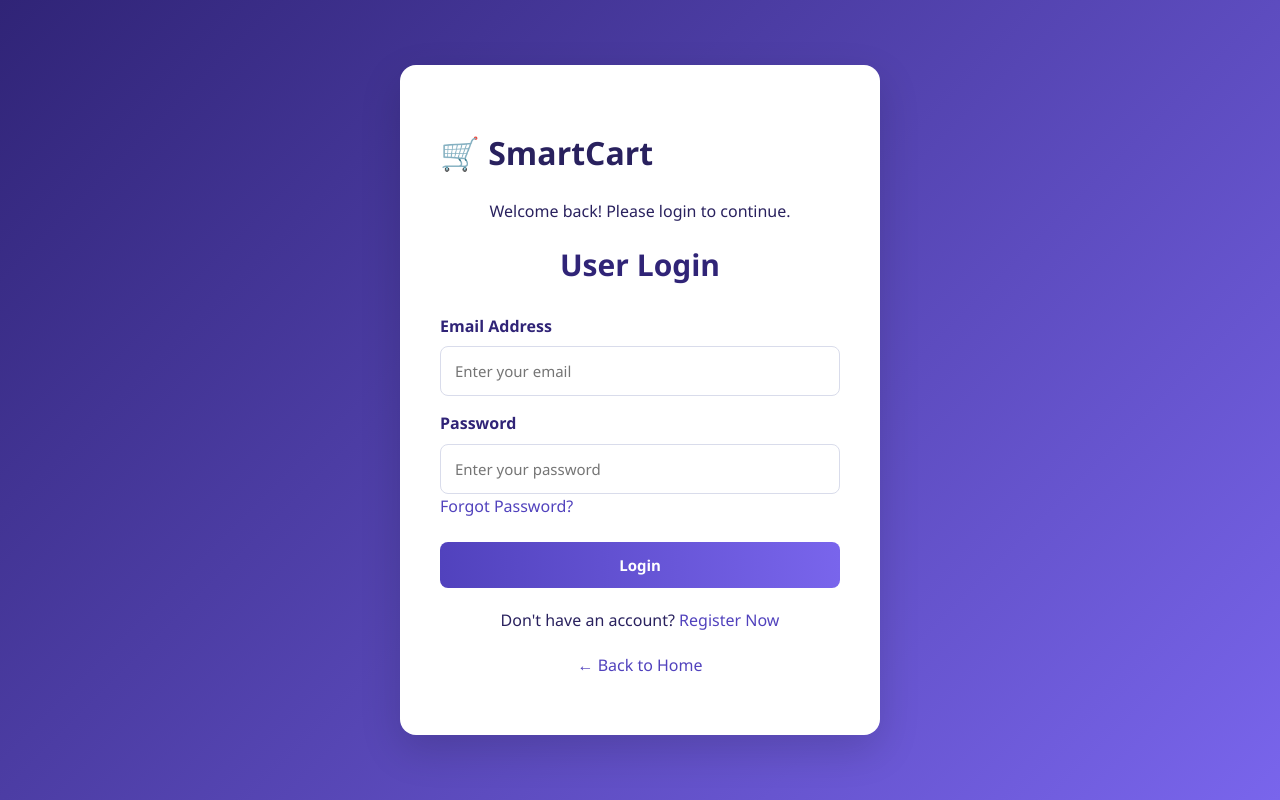
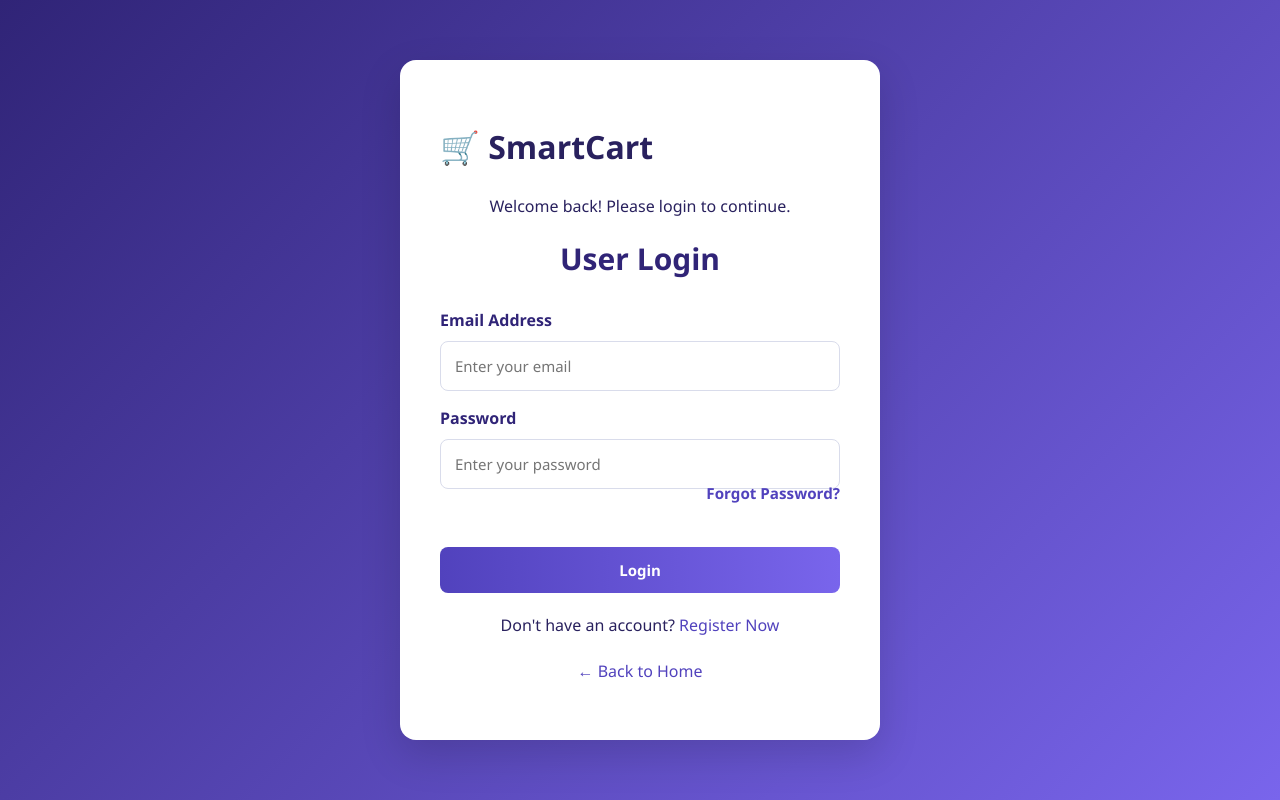
Before and after one commit to Jonnalasreeja21/SmartCart, a Flask app: page /user-login in a window 1280 px wide. Run offline with Flask 3, Linux system fonts and the light colour scheme.

Commit message:
Style forgot password link on user login

```diff
--- a/static/css/user.css
+++ b/static/css/user.css
@@ -342,3 +342,30 @@ table img { width: 65px; height: 65px; object-fit: contain; }
         animation-iteration-count: 1 !important;
     }
 }
+
+
+/* Forgot password link on the user login page */
+.forgot-password-row {
+    display: flex;
+    justify-content: flex-end;
+    margin: -8px 0 20px;
+}
+
+.forgot-password-row a {
+    color: #5142bd;
+    font-size: 0.95rem;
+    font-weight: 600;
+    text-decoration: none;
+    transition: color 0.2s ease;
+}
+
+.forgot-password-row a:hover {
+    color: #30266f;
+    text-decoration: underline;
+}
+
+@media (max-width: 480px) {
+    .forgot-password-row a {
+        font-size: 0.9rem;
+    }
+}
```
